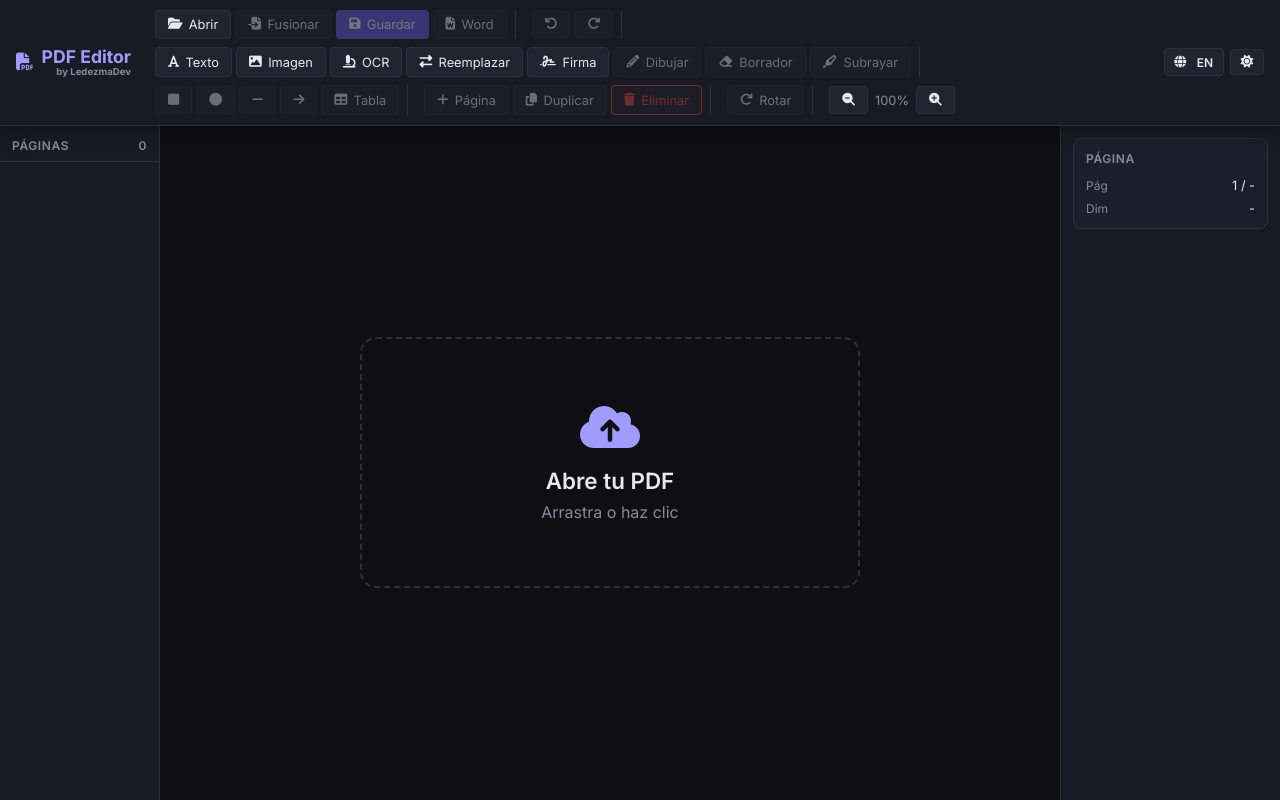
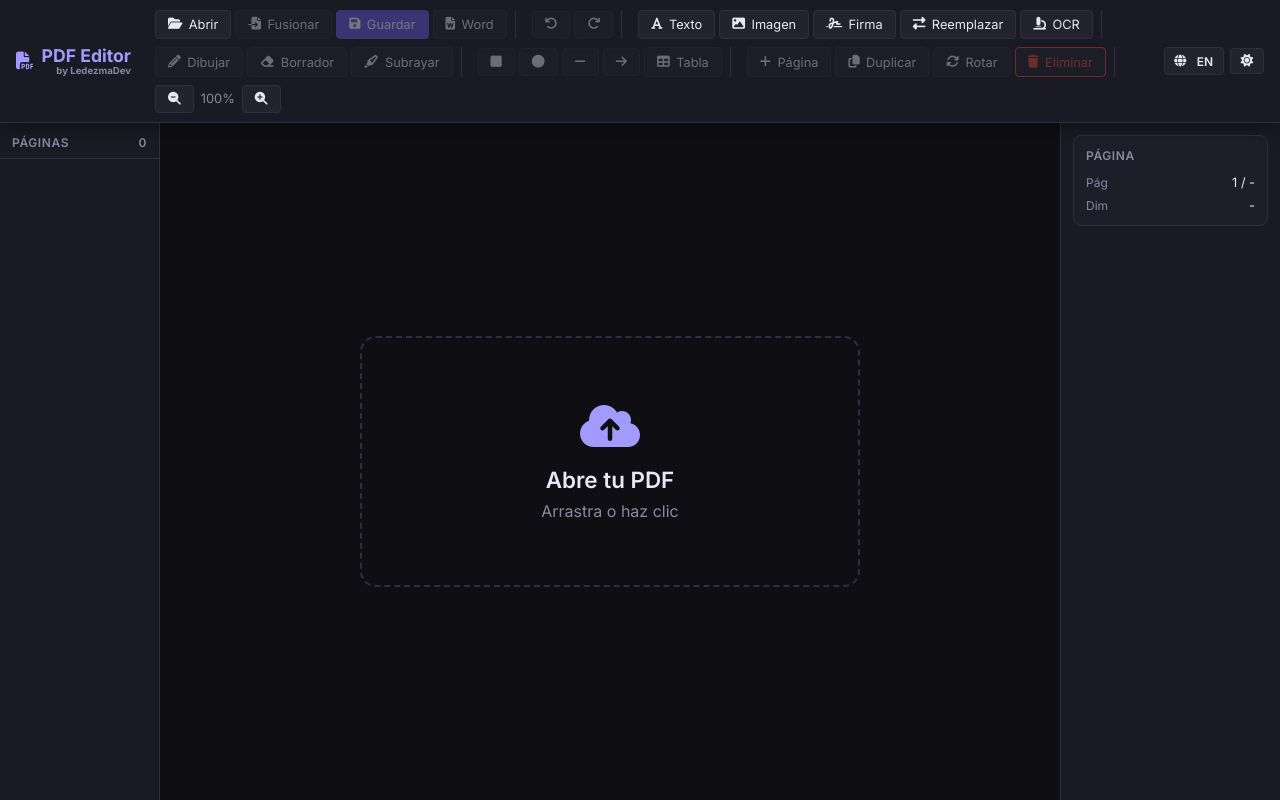
Before and after one commit to idanielmeza/pdf-editor, a React (Vite) app: page / in a window 1280 px wide. Built offline with nearby package versions, Linux system fonts and the light colour scheme.

Commit message:
Mobile: pinch-to-zoom, fix black area, reorganize toolbar groups, merge page+rotate actions

```diff
--- a/src/components/toolbar/EditActions.tsx
+++ b/src/components/toolbar/EditActions.tsx
@@ -35,6 +35,8 @@ export default function EditActions() {
   const [showTableConfig, setShowTableConfig] = useState(false)
   const [showSignature, setShowSignature] = useState(false)
   const { t: tHook } = useI18nStore()
+
+  const need = (fn: () => void) => () => { if (!pdfDoc) return addToast(t('toastOpenFirst'), 'info'); fn() }
 
   function toggleText() { setActiveTool(activeTool === 'text' ? null : 'text') }
   function toggleDraw() { setActiveTool(activeTool === 'draw' ? null : 'draw') }
@@ -78,74 +80,79 @@ export default function EditActions() {
 
   return (
     <>
+      {/* Group 1: Insert / annotate */}
       <ToolbarGroup>
         <input ref={imgRef} type="file" accept="image/*" style={{ display: 'none' }} onChange={handleImgSelect} />
-        <button className={`btn ${activeTool === 'text' ? 'active' : ''}`} title="Activar herramienta de texto — clic en página para agregar texto" onClick={toggleText}>
+        <button className={`btn ${activeTool === 'text' ? 'active' : ''}`} title="Agregar texto" onClick={toggleText}>
           <i className="fas fa-font" /> {tHook('text')}
         </button>
-        <button className="btn" title="Insertar imagen en la página actual" onClick={() => { if (!pdfDoc) return addToast(t('toastOpenFirst'), 'info'); imgRef.current?.click() }}>
+        <button className="btn" title="Insertar imagen" onClick={need(() => imgRef.current?.click())}>
           <i className="fas fa-image" /> {tHook('image')}
         </button>
-        <button className="btn" title="Ejecutar OCR para detectar texto en PDFs escaneados" onClick={handleOcr}>
+        <button className="btn" title="Insertar firma" onClick={need(() => setShowSignature(true))}>
+          <i className="fas fa-signature" /> {tHook('signature')}
+        </button>
+        <button className="btn" title="Buscar y reemplazar texto" onClick={need(() => setShowReplace(true))}>
+          <i className="fas fa-exchange-alt" /> {tHook('replace')}
+        </button>
+        <button className="btn" title="OCR — detectar texto en PDF escaneado" onClick={handleOcr}>
           <i className="fas fa-microscope" /> {tHook('ocr')}
         </button>
-        <button className="btn" title="Buscar y reemplazar texto en la página actual" onClick={() => { if (!pdfDoc) return addToast(t('toastOpenFirst'), 'info'); setShowReplace(true) }}>
-          <i className="fas fa-exchange-alt" /> {tHook('replace')}
-        </button>
-        <button className="btn" title="Insertar firma dibujada o desde imagen" onClick={() => { if (!pdfDoc) return addToast(t('toastOpenFirst'), 'info'); setShowSignature(true) }}>
-          <i className="fas fa-signature" /> {tHook('signature')}
-        </button>
+      </ToolbarGroup>
+
+      {/* Group 2: Draw / erase / highlight */}
+      <ToolbarGroup>
         <button
           className={`btn ${activeTool === 'draw' ? 'active' : ''}`}
-          title="Dibujar a mano alzada sobre la página"
-          onClick={() => { if (!pdfDoc) return addToast(t('toastOpenFirst'), 'info'); toggleDraw() }}
+          title="Dibujar a mano alzada"
+          onClick={need(toggleDraw)}
           disabled={!pdfDoc}
         >
-          <i className="fas fa-pencil-alt" /> {tHook('draw') ?? 'Borrador'}
+          <i className="fas fa-pencil-alt" /> {tHook('draw')}
         </button>
         {activeTool === 'draw' && (
           <>
-            <input type="color" value={drawColor} title="Color del lápiz"
+            <input type="color" value={drawColor} title="Color"
               style={{ width: 28, height: 28, border: 'none', background: 'none', cursor: 'pointer', padding: 0 }}
               onChange={(e: ChangeEvent<HTMLInputElement>) => setDrawColor(e.target.value)}
             />
-            <input type="range" min={1} max={30} value={drawSize} title="Grosor del lápiz"
-              style={{ width: 70, accentColor: 'var(--accent-primary)' }}
+            <input type="range" min={1} max={30} value={drawSize} title="Grosor"
+              style={{ width: 60, accentColor: 'var(--accent-primary)' }}
               onChange={(e: ChangeEvent<HTMLInputElement>) => setDrawSize(parseInt(e.target.value))}
             />
           </>
         )}
         <button
           className={`btn ${activeTool === 'eraser' ? 'active' : ''}`}
-          title="Borrar contenido del PDF (pinta de blanco)"
-          onClick={() => { if (!pdfDoc) return addToast(t('toastOpenFirst'), 'info'); toggleEraser() }}
+          title="Borrador — cubre contenido del PDF"
+          onClick={need(toggleEraser)}
           disabled={!pdfDoc}
         >
-          <i className="fas fa-eraser" /> {tHook('eraser') ?? 'Borrador'}
+          <i className="fas fa-eraser" /> {tHook('eraser')}
         </button>
         {activeTool === 'eraser' && (
           <>
-            <input type="color" value={eraserColor} title="Color del borrador"
+            <input type="color" value={eraserColor} title="Color"
               style={{ width: 28, height: 28, border: 'none', background: 'none', cursor: 'pointer', padding: 0 }}
               onChange={(e: ChangeEvent<HTMLInputElement>) => setEraserColor(e.target.value)}
             />
-            <input type="range" min={5} max={80} value={eraserSize} title="Tamaño del borrador"
-              style={{ width: 70, accentColor: 'var(--accent-primary)' }}
+            <input type="range" min={5} max={80} value={eraserSize} title="Tamaño"
+              style={{ width: 60, accentColor: 'var(--accent-primary)' }}
               onChange={(e: ChangeEvent<HTMLInputElement>) => setEraserSize(parseInt(e.target.value))}
             />
           </>
         )}
         <button
           className={`btn ${activeTool === 'highlight' ? 'active' : ''}`}
-          title="Subrayar / resaltar texto"
-          onClick={() => { if (!pdfDoc) return addToast(t('toastOpenFirst'), 'info'); toggleHighlight() }}
+          title="Resaltar / subrayar"
+          onClick={need(toggleHighlight)}
           disabled={!pdfDoc}
         >
-          <i className="fas fa-highlighter" /> {tHook('highlight') ?? 'Subrayar'}
+          <i className="fas fa-highlighter" /> {tHook('highlight')}
         </button>
         {activeTool === 'highlight' && (
           <>
-            <input type="color" value={highlightColor} title="Color de resaltado"
+            <input type="color" value={highlightColor} title="Color"
               style={{ width: 28, height: 28, border: 'none', background: 'none', cursor: 'pointer', padding: 0 }}
               onChange={(e: ChangeEvent<HTMLInputElement>) => setHighlightColor(e.target.value)}
             />
@@ -156,23 +163,18 @@ export default function EditActions() {
           </>
         )}
       </ToolbarGroup>
+
+      {/* Group 3: Shapes */}
       <ToolbarGroup>
-        <button className="btn" onClick={() => addShape('rect')} disabled={!pdfDoc} title="Rectángulo">
-          <i className="fas fa-square" />
-        </button>
-        <button className="btn" onClick={() => addShape('circle')} disabled={!pdfDoc} title="Círculo">
-          <i className="fas fa-circle" />
-        </button>
-        <button className="btn" onClick={() => addShape('line')} disabled={!pdfDoc} title="Línea">
-          <i className="fas fa-minus" />
-        </button>
-        <button className="btn" onClick={() => addShape('arrow')} disabled={!pdfDoc} title="Flecha">
-          <i className="fas fa-arrow-right" />
-        </button>
-        <button className="btn" onClick={() => { if (!pdfDoc) return addToast(t('toastOpenFirst'), 'info'); setShowTableConfig(true) }} disabled={!pdfDoc} title="Insertar tabla con filas y columnas personalizadas">
+        <button className="btn" onClick={() => addShape('rect')} disabled={!pdfDoc} title="Rectángulo"><i className="fas fa-square" /></button>
+        <button className="btn" onClick={() => addShape('circle')} disabled={!pdfDoc} title="Círculo"><i className="fas fa-circle" /></button>
+        <button className="btn" onClick={() => addShape('line')} disabled={!pdfDoc} title="Línea"><i className="fas fa-minus" /></button>
+        <button className="btn" onClick={() => addShape('arrow')} disabled={!pdfDoc} title="Flecha"><i className="fas fa-arrow-right" /></button>
+        <button className="btn" onClick={need(() => setShowTableConfig(true))} disabled={!pdfDoc} title="Insertar tabla">
           <i className="fas fa-table" /> {tHook('table')}
         </button>
       </ToolbarGroup>
+
       {showReplace && <ReplaceTextModal onClose={() => setShowReplace(false)} />}
       {showSignature && <SignatureModal onClose={() => setShowSignature(false)} />}
       {showTableConfig && (
--- a/src/components/toolbar/PageActions.tsx
+++ b/src/components/toolbar/PageActions.tsx
@@ -6,15 +6,25 @@ export default function PageActions() {
   const addPage = usePdfStore((s) => s.addPage)
   const duplicatePage = usePdfStore((s) => s.duplicatePage)
   const deletePage = usePdfStore((s) => s.deletePage)
+  const rotateCurrentPage = usePdfStore((s) => s.rotateCurrentPage)
   const currentPage = usePdfStore((s) => s.currentPage)
   const pdfDoc = usePdfStore((s) => s.pdfDoc)
   const { t } = useI18nStore()
 
   return (
     <ToolbarGroup>
-      <button className="btn" title="Agregar página en blanco al final" onClick={addPage} disabled={!pdfDoc}><i className="fas fa-plus" /> {t('page')}</button>
-      <button className="btn" title="Duplicar página actual" onClick={duplicatePage} disabled={!pdfDoc}><i className="fas fa-copy" /> {t('duplicate')}</button>
-      <button className="btn danger" title="Eliminar página actual (irreversible)" onClick={() => deletePage(currentPage)} disabled={!pdfDoc}><i className="fas fa-trash" /> {t('delete')}</button>
+      <button className="btn" title="Agregar página en blanco al final" onClick={addPage} disabled={!pdfDoc}>
+        <i className="fas fa-plus" /> {t('page')}
+      </button>
+      <button className="btn" title="Duplicar página actual" onClick={duplicatePage} disabled={!pdfDoc}>
+        <i className="fas fa-copy" /> {t('duplicate')}
+      </button>
+      <button className="btn" title="Rotar página actual 90°" onClick={rotateCurrentPage} disabled={!pdfDoc}>
+        <i className="fas fa-sync-alt" /> {t('rotate')}
+      </button>
+      <button className="btn danger" title="Eliminar página actual" onClick={() => deletePage(currentPage)} disabled={!pdfDoc}>
+        <i className="fas fa-trash" /> {t('delete')}
+      </button>
     </ToolbarGroup>
   )
 }
--- a/src/components/toolbar/Toolbar.tsx
+++ b/src/components/toolbar/Toolbar.tsx
@@ -1,7 +1,6 @@
 import FileActions from './FileActions'
 import EditActions from './EditActions'
 import PageActions from './PageActions'
-import TransformActions from './TransformActions'
 import ZoomControl from './ZoomControl'
 
 export default function Toolbar() {
@@ -10,7 +9,6 @@ export default function Toolbar() {
       <FileActions />
       <EditActions />
       <PageActions />
-      <TransformActions />
       <ZoomControl />
     </div>
   )
--- a/src/styles/globals.css
+++ b/src/styles/globals.css
@@ -673,22 +673,23 @@ body {
   .properties-panel { display: none; }
 
   .editor-area {
-    padding: 0.5rem 0;
+    padding: 0;
     overflow: auto;
     -webkit-overflow-scrolling: touch;
     display: flex;
     justify-content: center;
     align-items: flex-start;
+    background: #333;
   }
 
   .page-wrapper {
-    transform-origin: top center;
     max-width: 100%;
+    margin: 0 auto;
   }
 
   #pdf-canvas {
+    display: block;
     max-width: 100%;
-    height: auto;
   }
 
   .btn {
```
Also changed, not shown: src/components/editor/EditorArea.tsx (+44 -14 lines).
